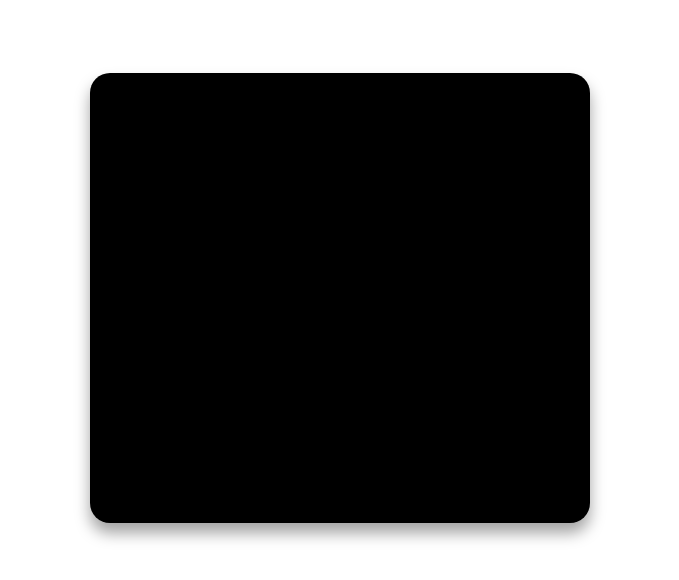
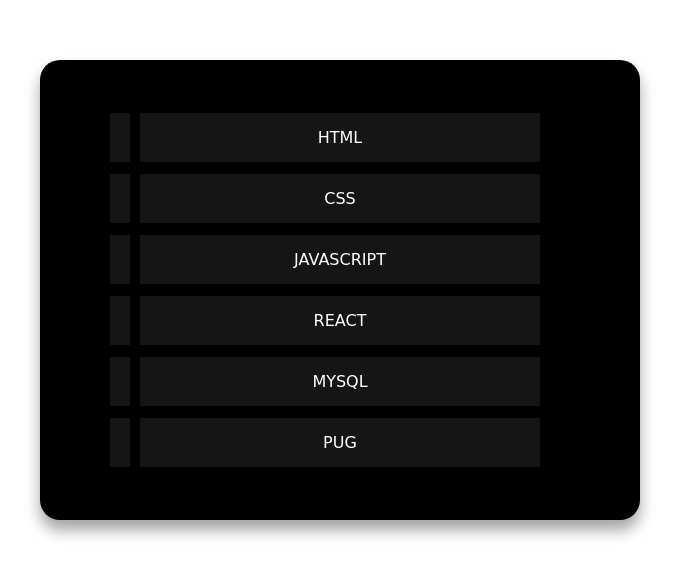
Before and after one commit to costar011/List_items_growing, a plain HTML site: page index.html in a window 1280 px wide. Shown: the part 110-690 px from the top of the page, without its empty margins (300-979 px from the left). Drawn offline with Linux system fonts and the light colour scheme.

Commit message:
screen end

```diff
--- a/index.html
+++ b/index.html
@@ -11,12 +11,12 @@
     <div class="main center">
       <div class="box center">
         <ul>
-          <li>HTML</li>
-          <li>CSS</li>
-          <li>JAVASCRIPT</li>
-          <li>REACT</li>
-          <li>MYSQL</li>
-          <li>PUG</li>
+          <li class="li center">HTML</li>
+          <li class="li center">CSS</li>
+          <li class="li center">JAVASCRIPT</li>
+          <li class="li center">REACT</li>
+          <li class="li center">MYSQL</li>
+          <li class="li center">PUG</li>
         </ul>
       </div>
     </div>
--- a/styles.css
+++ b/styles.css
@@ -1,3 +1,10 @@
+* {
+  margin: 0;
+  padding: 0;
+  box-sizing: border-box;
+  font-family: cursive;
+}
+
 .center {
   display: flex;
   justify-content: center;
@@ -9,8 +16,8 @@
 }
 
 .box {
-  width: 500px;
-  height: 450px;
+  width: 600px;
+  height: 460px;
   background: #000000;
   border-radius: 20px;
   box-shadow: 0 10px 15px rgba(0, 0, 0, 0.363);
@@ -27,3 +34,35 @@
   transition: all 0.5s;
   position: relative;
 }
+
+.li:hover {
+  transform: translate(20px);
+}
+
+.li::before,
+.li::after {
+  content: "";
+  position: absolute;
+  background-color: #151515;
+  transition: all 0.5s;
+}
+
+.li::before {
+  width: 20px;
+  height: 100%;
+  top: 0;
+  left: -30px;
+}
+
+.li::after {
+  width: 100%;
+  height: 2px;
+  bottom: 0;
+  left: 0;
+}
+
+.li:hover::before,
+.li:hover::after {
+  background: #00ffff;
+  box-shadow: 0 0 10px aqua;
+}
```
